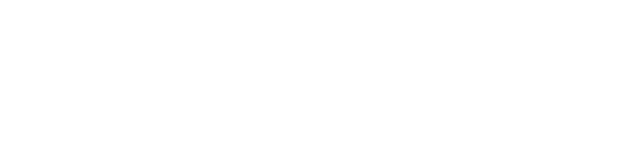
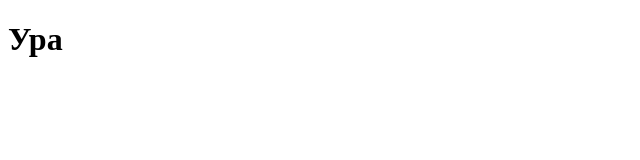
Before and after one commit to FANYCAT/gb, a plain HTML site: page index.html in a window 1280 px wide. Shown: the whole page, without its empty margins (0-640 px from the left). Drawn offline with Linux system fonts and the light colour scheme.

Commit message:
Update index.html

```diff
--- a/index.html
+++ b/index.html
@@ -13,7 +13,7 @@
 <div id="b6"></div>
 <div id="b7"></div>
 </div>
-<h1></h1>
+<h1>Ура</h1>
 <h2></h2>
 </body>
 </html>
```
